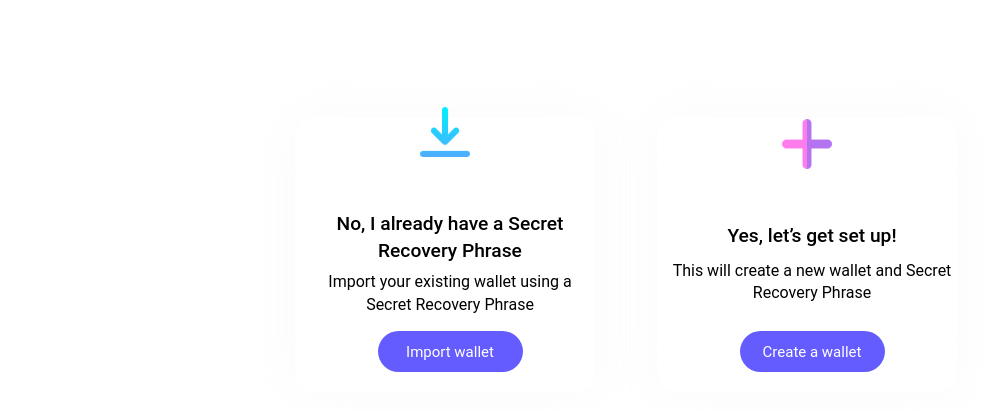
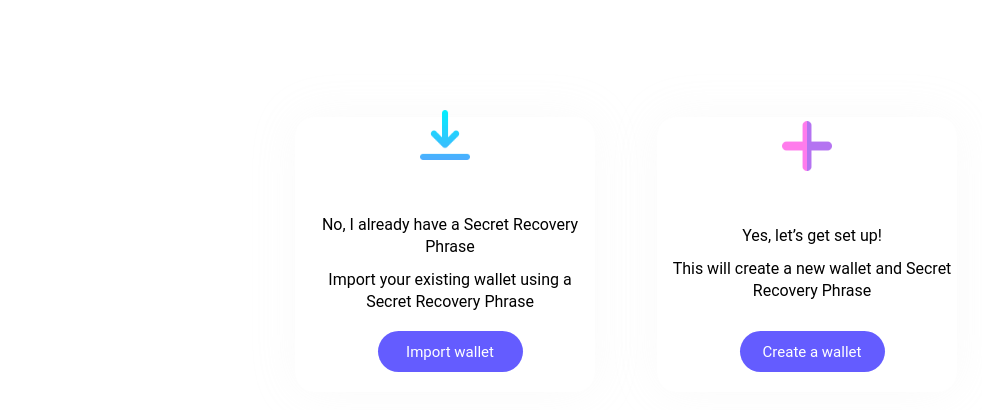
Before and after one commit to DevKhal/metamask, a plain HTML site: page metamask-stack/wallet.html in a window 1280 px wide. Shown: the part 250-660 px from the top of the page, without its empty margins (14-996 px from the left). Drawn offline with Linux system fonts and the light colour scheme.

Commit message:
Update wallet.css

```diff
--- a/metamask-stack/css/wallet.css
+++ b/metamask-stack/css/wallet.css
@@ -122,11 +122,11 @@
 }
 
 .select-action__button-text-big {
-    font-size: 1.2rem;
+    font-size: 1.0rem;
     font-family: "Euclid Circular B", Roboto, Helvetica, Arial, sans-serif;
     line-height: 140%;
     font-style: normal;
-    font-weight: 500;
+    font-weight: 400;
     color: var(--color-text-default);
     text-align: center;
     height: 50px;
```
